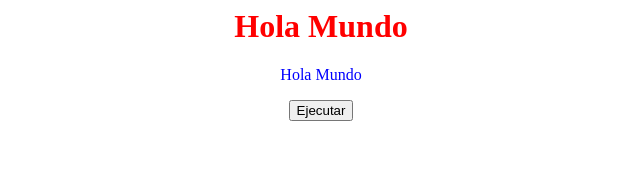
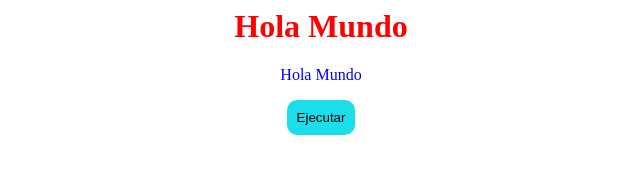
Before and after one commit to JuanDavidOrtega0/Microsoft_Azure, a plain HTML site: page index.html in a window 1280 px wide. Shown: the whole page, without its empty margins (319-959 px from the left). Drawn offline with Linux system fonts and the light colour scheme.

Commit message:
feat: se agregaron estilos para darle diseño al botón creado (fondo, color, hover, forma y tamaño)

```diff
--- a/index.html
+++ b/index.html
@@ -7,11 +7,25 @@
         .color {
             color: blue;
         }
+        .boton {
+            background-color: rgb(28, 222, 235);
+            color: black;
+            border: none;
+            padding: 10px;
+            border-radius: 10px;
+        }
+        .boton:hover {
+            background-color: rgb(18, 60, 68);
+            color: white;
+            border: none;
+            padding: 10px;
+            border-radius: 10px;
+        }
     }
 </style>
 
 <div class="texto">
     <h1>Hola Mundo</h1>
     <p class="color">Hola Mundo</p>
-    <button type="button" onclick="ejecutar()">Ejecutar</button>
+    <button type="button" onclick="ejecutar()" class="boton">Ejecutar</button>
 </div>
```
